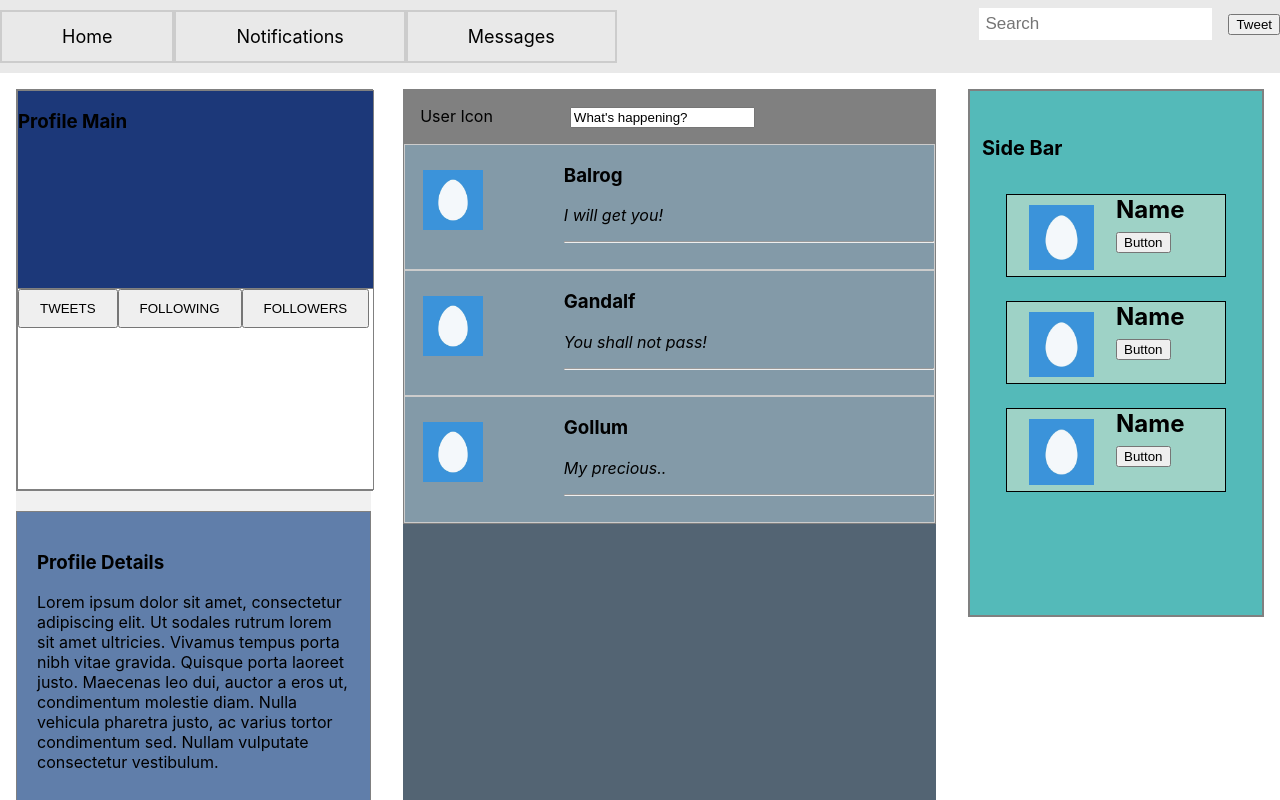
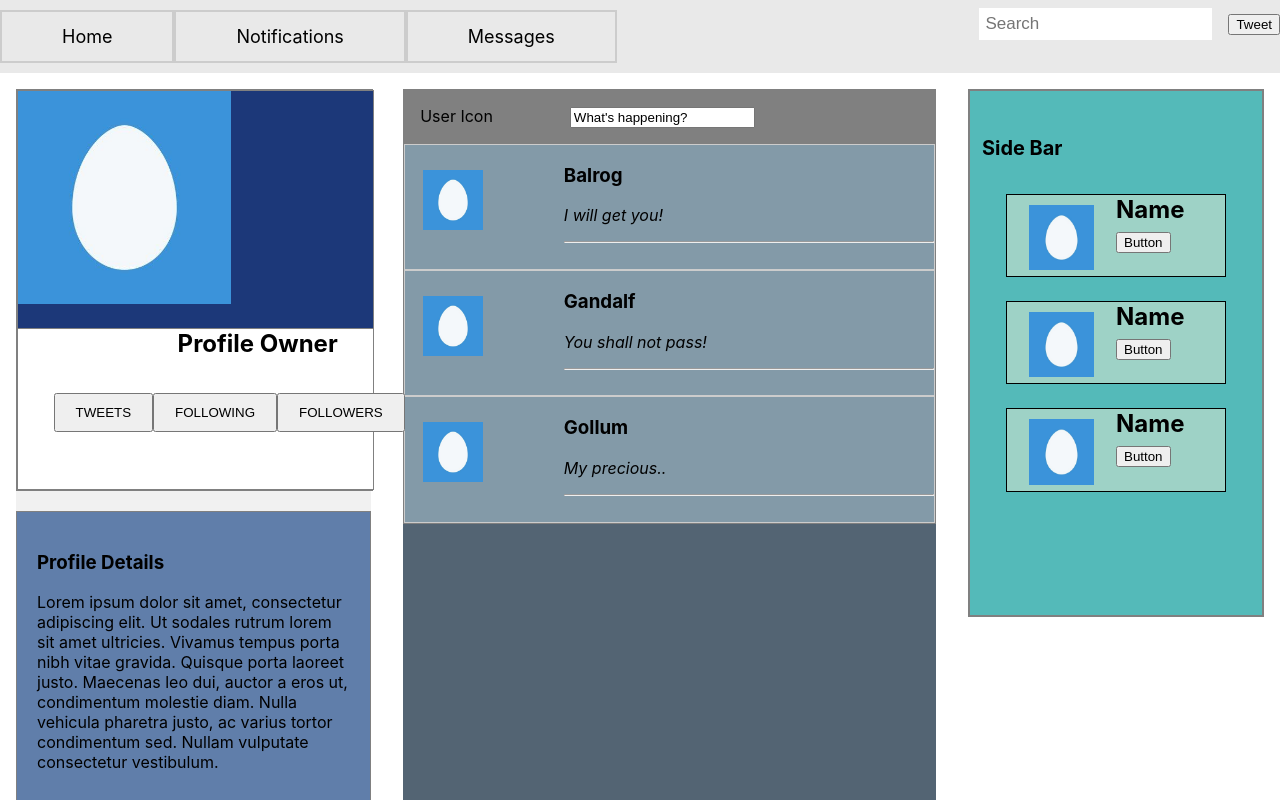
Before and after one commit to joncheng-dev/social-media-clone, a React (Create React App) app: page / in a window 1280 px wide. Shown: the top 800 px of the page. Built offline with nearby package versions, Linux system fonts and the light colour scheme.

Commit message:
WIP: update style for profile main with profile picture, centered buttons

```diff
--- a/src/components/ProfileMain.js
+++ b/src/components/ProfileMain.js
@@ -1,13 +1,19 @@
 import React from "react";
+import defaultProfileImage from "./../img/defaultProfileImage.jpg";
 
 function ProfileMain() {
   return (
     <div className="profile-main">
       <div className="profile-main-top">
-        <h3>Profile Main</h3>
+        <div className="profile-main-picture">
+          <img src={defaultProfileImage} alt="default profile image" />
+        </div>
       </div>
       <div className="profile-main-bottom">
-        <div>
+        <div className="profile-main-name">
+          <strong>Profile Owner</strong>
+        </div>
+        <div className="profile-main-buttons-row">
           <button className="profile-main-buttons">TWEETS</button>
           <button className="profile-main-buttons">FOLLOWING</button>
           <button className="profile-main-buttons">FOLLOWERS</button>
--- a/src/index.css
+++ b/src/index.css
@@ -130,9 +130,29 @@ img {
   position: absolute;
   bottom: 0px;
   left: 0px;
-  height: 200px;
+  height: 160px;
   width: 100%;
   background-color: white;
+}
+
+.profile-main-name {
+  display: block;
+  text-align: right;
+  font-size: 1.5em;
+  padding-right: 10%;
+  position: relative;
+}
+/*
+.profile-main-picture {
+
+} */
+
+.profile-main-buttons-row {
+  display: flex;
+  justify-content: center;
+  position: absolute;
+  top: 40%;
+  left: 10%;
 }
 
 .profile-main-buttons {
```
